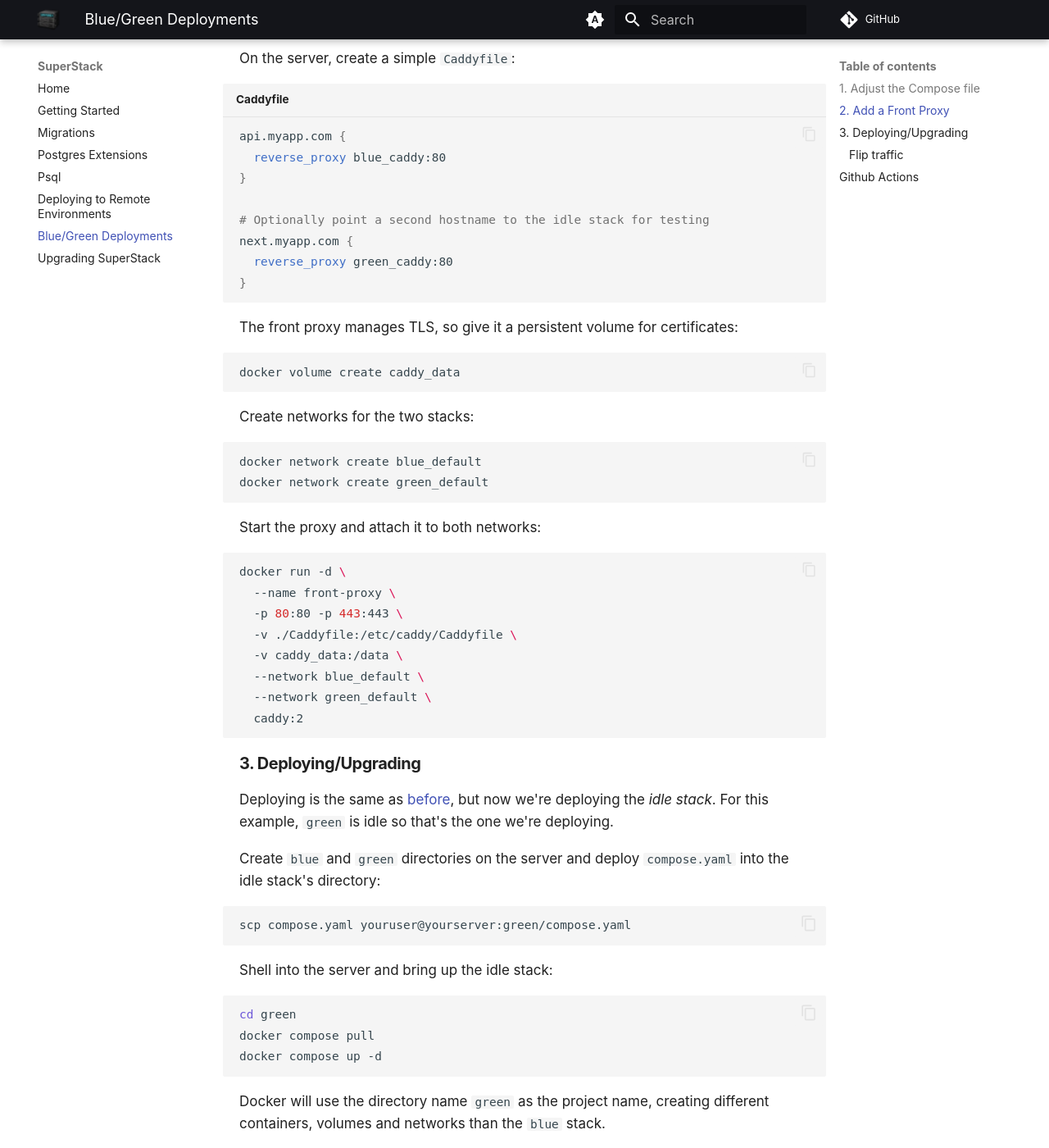
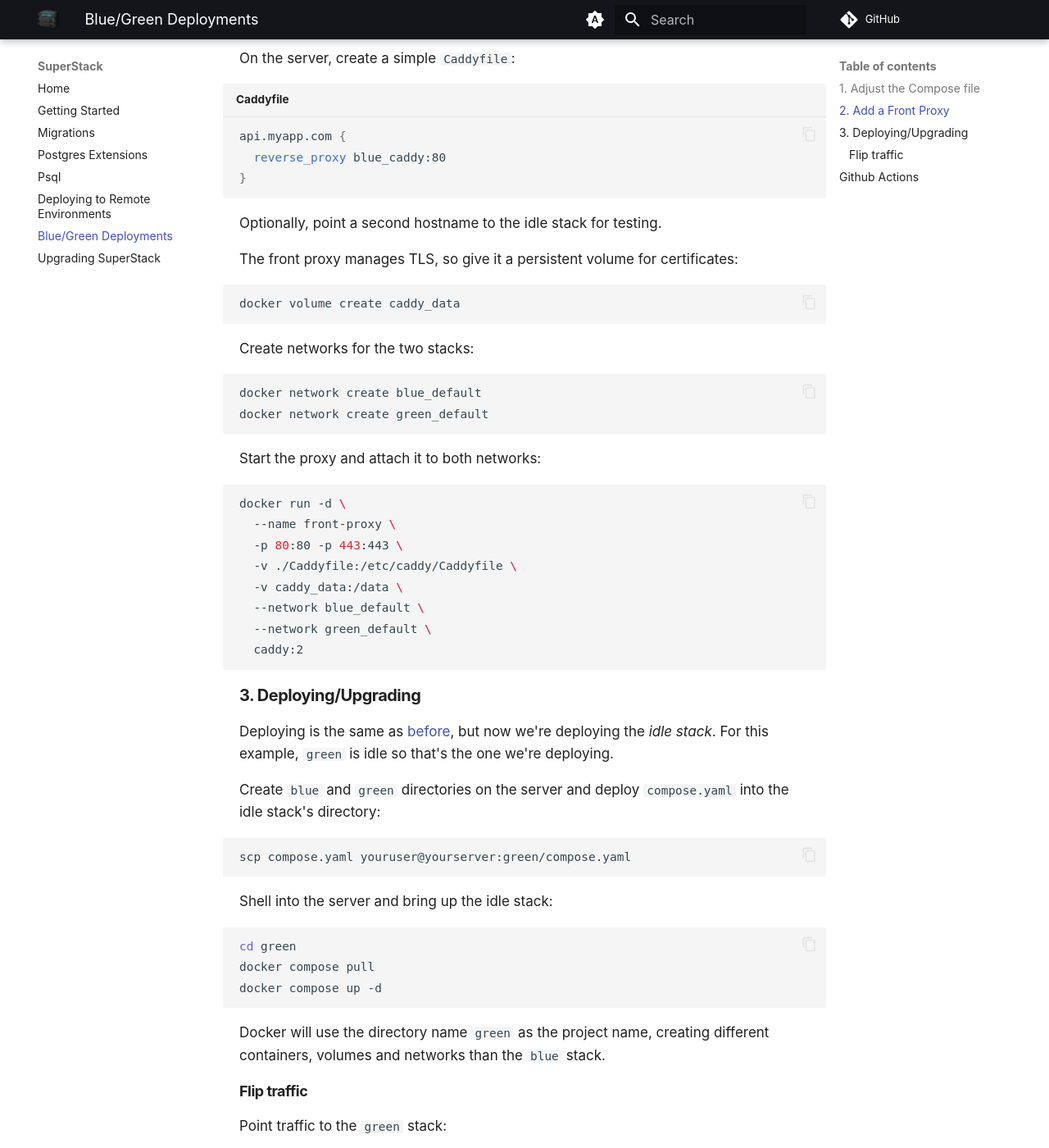
Before and after one commit to explodinglabs/superstack.docs, an MkDocs documentation site: the page built from docs/bluegreen.md, in a window 1280 px wide and 1400 px high, scrolled down 1361 px. Shown: the whole window at 82% size. Built offline with MkDocs 1.6.1 and Material for MkDocs 9.7.7, drawn with Linux system fonts in a browser that asks for light colours; comment, search, counter and statistics services are not loaded; some of the changed text lies outside the part shown.

Commit message:
Adjust b/g doc

````diff
--- a/docs/bluegreen.md
+++ b/docs/bluegreen.md
@@ -41,12 +41,9 @@
 api.myapp.com {
   reverse_proxy blue_caddy:80
 }
+```
 
-# Optionally point a second hostname to the idle stack for testing
-next.myapp.com {
-  reverse_proxy green_caddy:80
-}
-```
+Optionally, point a second hostname to the idle stack for testing.
 
 The front proxy manages TLS, so give it a persistent volume for certificates:
 
@@ -100,15 +97,11 @@
 
 ### Flip traffic
 
-Point traffic to the `green` stack, and make `blue` idle:
+Point traffic to the `green` stack:
 
 ```caddyfile title="Caddyfile"
 api.myapp.com {
   reverse_proxy green_caddy:80
-}
-
-next.myapp.com {
-  reverse_proxy blue_caddy:80
 }
 ```
 
````
